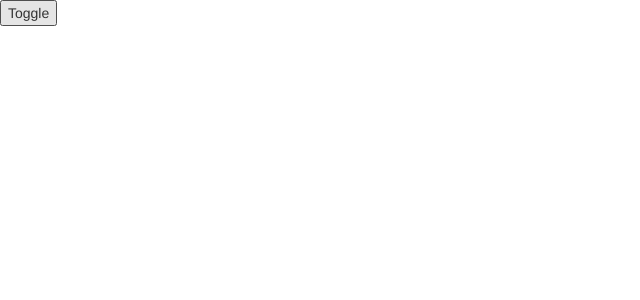
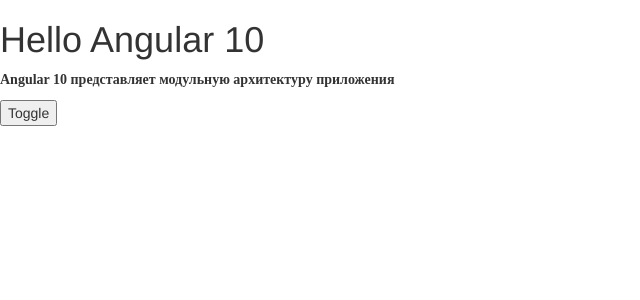
Before and after one commit to alekseinovikov/learn-angular-purchaseapp, an Angular app: page / in a window 1280 px wide. Shown: the top 300 px of the page, without its empty margins (0-640 px from the left). Built offline with nearby package versions, Linux system fonts and the light colour scheme.

Commit message:
Dirrectives

```diff
--- a/src/app/app.component.ts
+++ b/src/app/app.component.ts
@@ -5,7 +5,7 @@
     template: `
         <div [ngClass]="{invisible: visibility}">
             <h1>Hello Angular 10</h1>
-            <p [ngStyle]="{'font-size':'14px', 'font-family':'Segoe Print'}">
+            <p bold [ngStyle]="{'font-size':'14px', 'font-family':'Segoe Print'}">
                 Angular 10 представляет модульную архитектуру приложения
             </p>
         </div>
@@ -32,7 +32,7 @@
     isVeranda = true;
     isNavy = true;
 
-    visibility: boolean = true;
+    visibility: boolean = false;
 
     toggle() {
         this.visibility = !this.visibility;
--- a/src/app/app.module.ts
+++ b/src/app/app.module.ts
@@ -4,10 +4,11 @@
 import {AppComponent} from './app.component';
 import {ChildComponent} from "./child.component";
 import {DataModule} from "./data/data.module";
+import {BoldDirective} from "./bold.directive";
 
 @NgModule({
     imports: [BrowserModule, FormsModule, DataModule],
-    declarations: [AppComponent, ChildComponent],
+    declarations: [AppComponent, ChildComponent, BoldDirective],
     bootstrap: [AppComponent]
 })
 export class AppModule {
--- /dev/null
+++ b/src/app/bold.directive.ts
@@ -0,0 +1,11 @@
+import {Directive, ElementRef, Renderer2} from '@angular/core';
+
+@Directive({
+    selector: '[bold]'
+})
+export class BoldDirective {
+
+    constructor(private elementRef: ElementRef, private renderer: Renderer2) {
+        this.renderer.setStyle(this.elementRef.nativeElement, "font-weight", "bold");
+    }
+}
```
